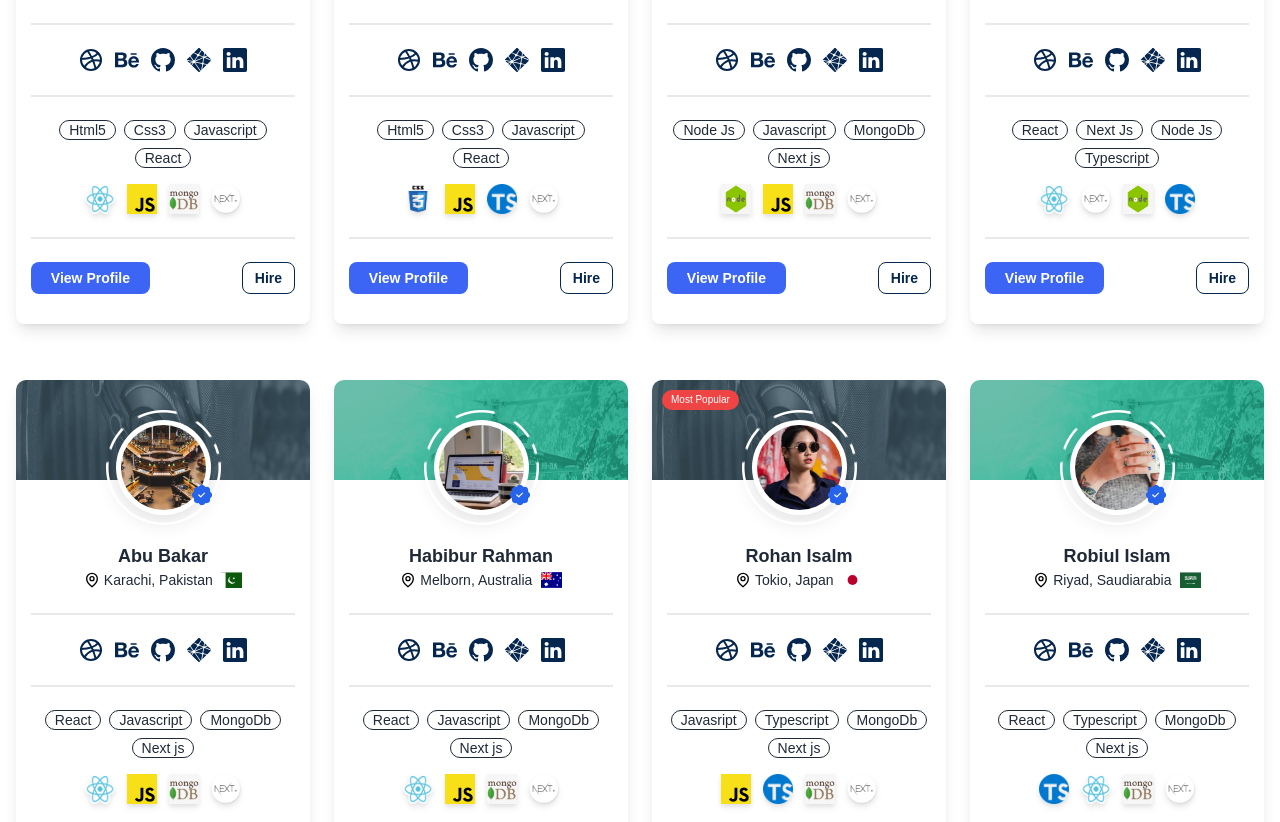
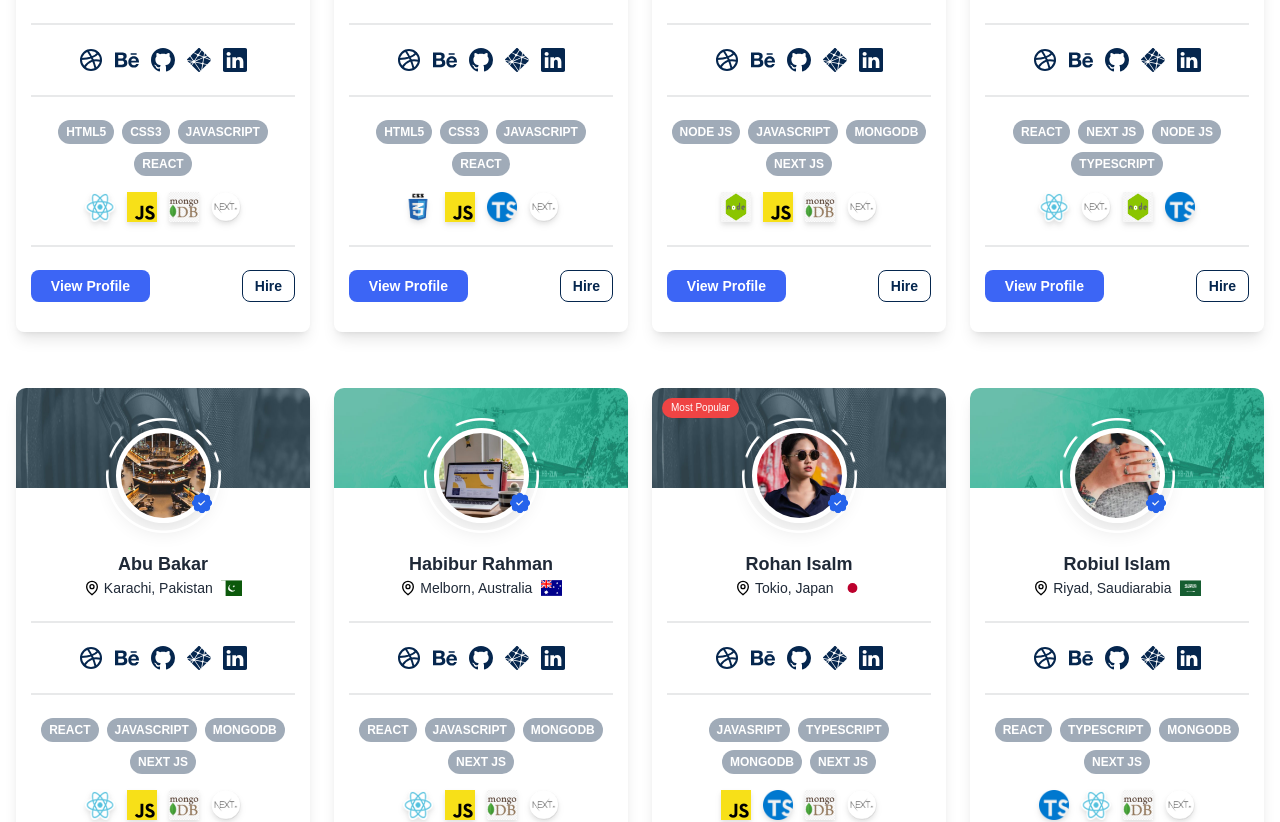
Before and after one commit to ahmmedrasel-dev/classiniya, a React (Create React App) app: page /graphics-design in a window 1280 px wide. Shown: the part 1186-2008 px from the top of the page. Built offline with nearby package versions, Linux system fonts and the light colour scheme.

Commit message:
update skills

```diff
--- a/src/components/CategoryFilter/CategoryFilter.js
+++ b/src/components/CategoryFilter/CategoryFilter.js
@@ -68,7 +68,7 @@ const CategoryFilter = ({ category }) => {
 
               <div className='flex justify-between gap-4'>
                 <div className='flex items-center w-full relative'>
-                  <span className='mr-2 absolute left-2 z-50'><BsListUl className='text-secondary' /></span>
+                  <span className='mr-2 absolute left-2 z-[1]'><BsListUl className='text-secondary' /></span>
                   <Select
                     isClearable={isClearable}
                     options={statusOption}
--- a/src/components/ProfileCard/SingleCardItem.js
+++ b/src/components/ProfileCard/SingleCardItem.js
@@ -50,7 +50,7 @@ const SingleCardItem = ({ profile }) => {
       <div className="card_body">
         <div className="skills_tag flex justify-center gap-2 flex-wrap">
           {
-            skill_tag.map((item, index) => <div className="badge badge-outline">{item}</div>)
+            skill_tag.map((item, index) => <div className="btn btn-xs bg-gray rounded-full border-0 hover:bg-secondary">{item}</div>)
           }
         </div>
         <div className="skills flex justify-center gap-3 mt-4">
```
